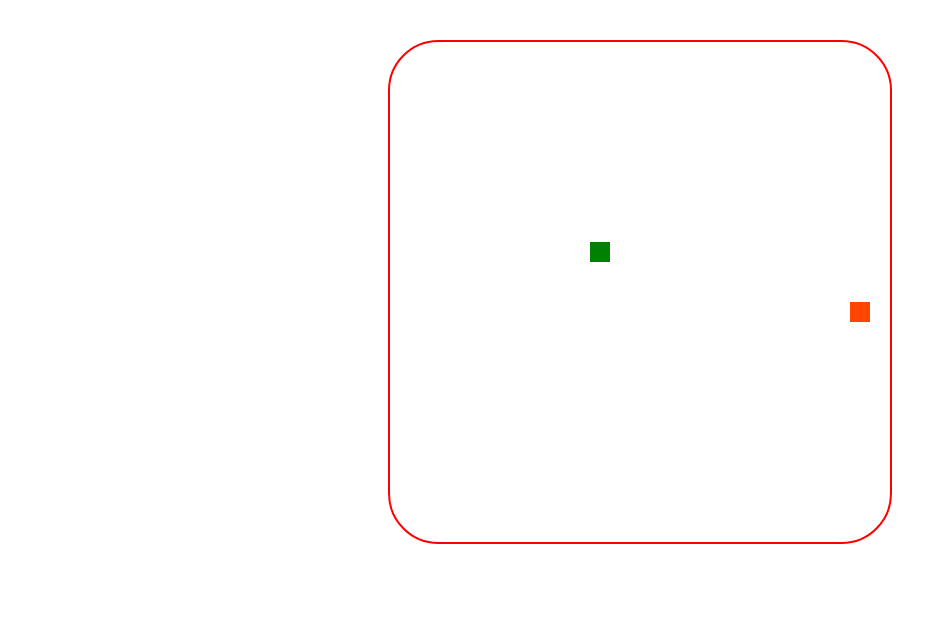
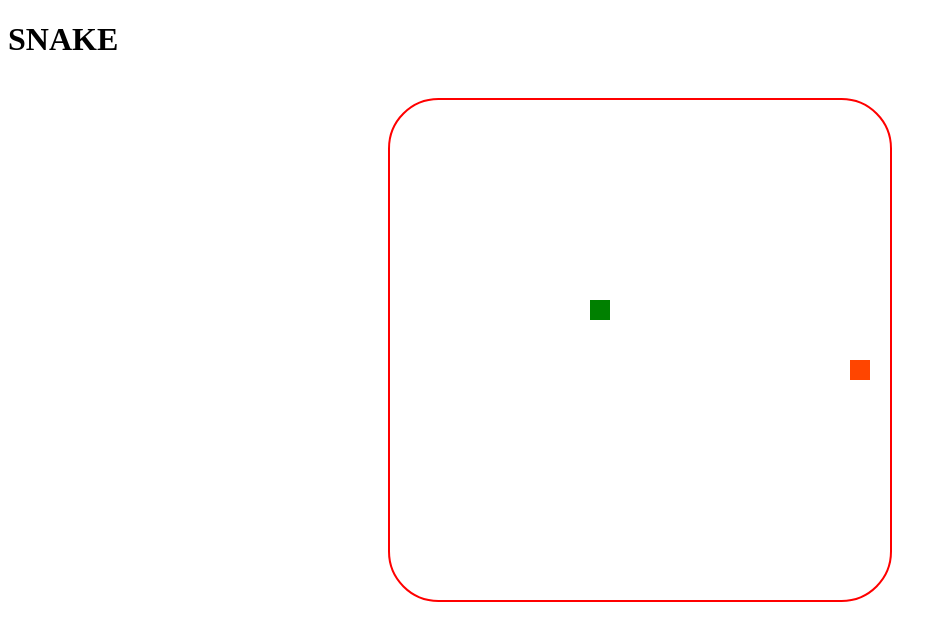
Before and after one commit to JesseOtim/Gama, a plain HTML site: page index.html in a window 1280 px wide. Shown: the whole page, without its empty margins (0-946 px from the left). Drawn offline with Linux system fonts and the light colour scheme.

Commit message:
Add Header

```diff
--- a/index.html
+++ b/index.html
@@ -7,6 +7,7 @@
     <title>Gama</title>
 </head>
 <body>
+    <h1 class="text-center">SNAKE</h1>
     <canvas id="gameCanvas" width="500px" height="500px"></canvas>
 </body>
 <script src="./gama.js"></script>
```
